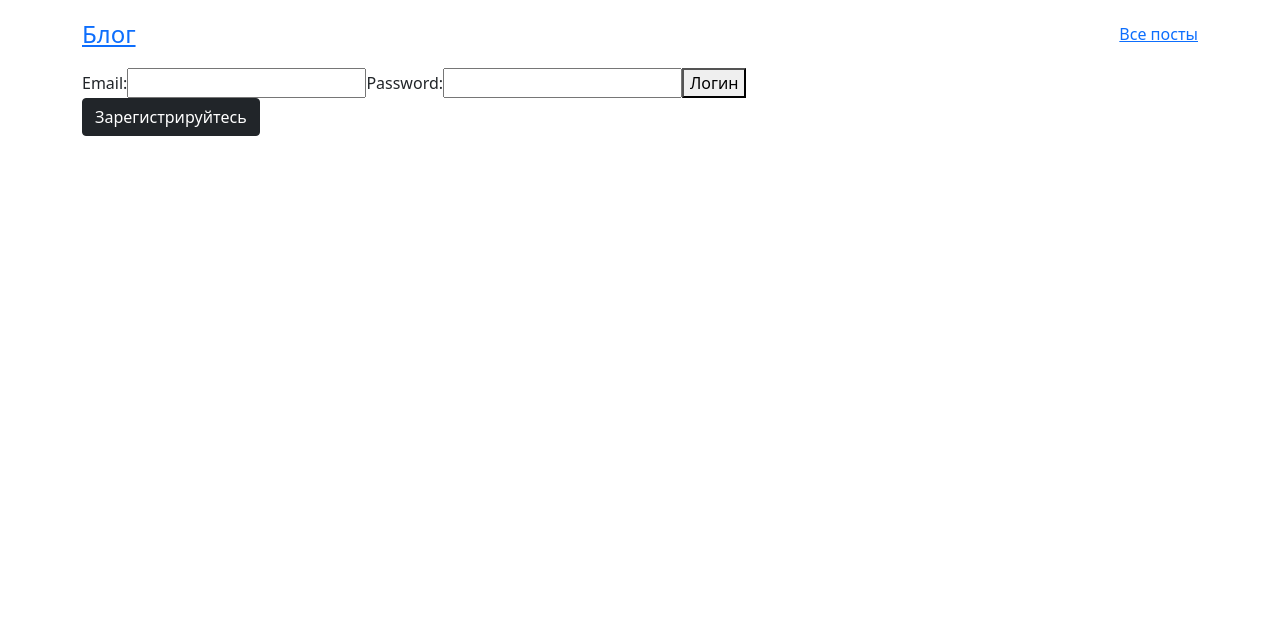
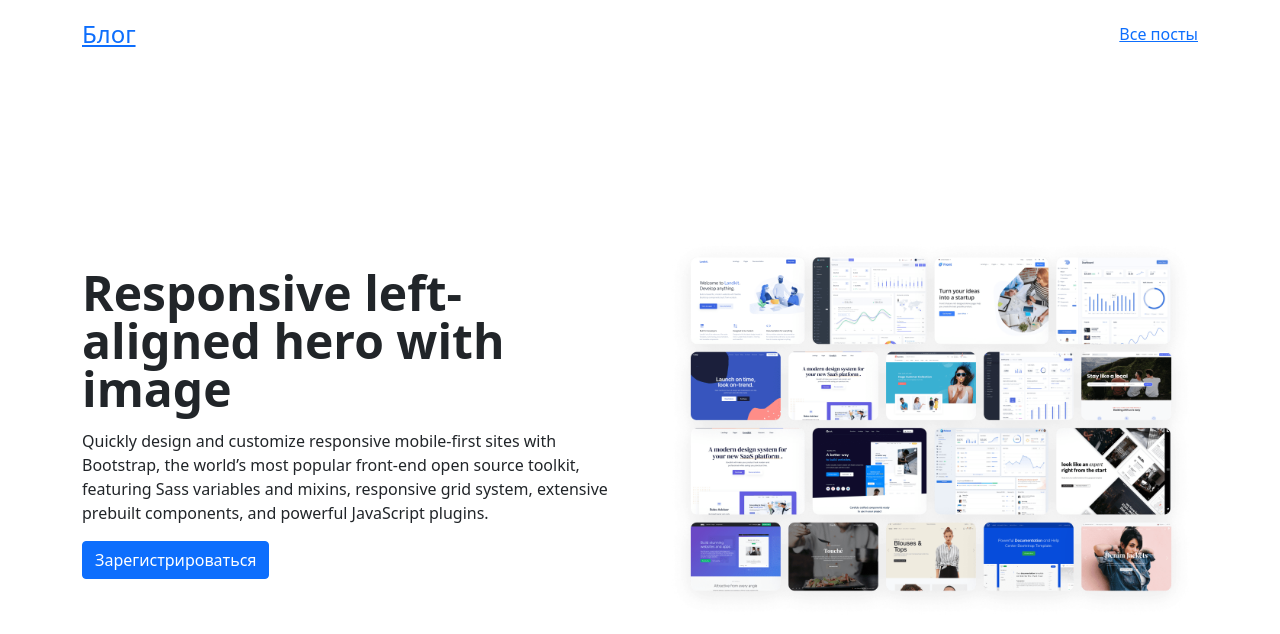
Before and after one commit to becasualle/softskillz, a Next.js app: page / in a window 1280 px wide. Shown: the top 634 px of the page. Built offline with nearby package versions, Linux system fonts and the light colour scheme; no server answers.

Commit message:
basic hero section layout

```diff
--- a/pages/index.js
+++ b/pages/index.js
@@ -5,17 +5,19 @@ import { useEffect, useState } from "react";
 import PostsList from "../components/PostsList";
 import RegisterComp from "../components/RegisterComp";
 import { useRouter } from "next/router";
-import { Button } from "react-bootstrap";
+import { Row, Col, Button } from "react-bootstrap";
+import Image from "next/image";
 import Login from "../components/Login";
 import nookies from "nookies";
+import styles from "./index.module.scss";
 
 export default function Home() {
   // const [latestPosts, setLatestPosts] = useState([]);
   const router = useRouter();
 
-  const goToRegister = () => {
-    router.push("/register");
-  };
+  // const goToRegister = () => {
+  //   router.push("/register");
+  // };
 
   // useEffect(() => {
   //   setLatestPosts(posts.slice(0, 3));
@@ -23,12 +25,34 @@ export default function Home() {
 
   return (
     <>
-      {/* <HomeHeader />
-      <PostsList posts={latestPosts} /> */}
-      <Login />
-      <Button variant="dark" onClick={goToRegister}>
-        Зарегистрируйтесь
-      </Button>
+      <Row
+        className={[
+          styles.hero,
+          "d-flex flex-row-reverse align-items-center g-5",
+        ].join(" ")}
+      >
+        <Col lg={6}>
+          <img
+            src="/bootstrap-themes.png"
+            alt=""
+            className="d-block mx-lg-auto img-fluid"
+          />
+        </Col>
+        <Col lg={6}>
+          <h1 className="display-5 fw-bold lh-1 mb-3">
+            Responsive left-aligned hero with image
+          </h1>
+          <p>
+            Quickly design and customize responsive mobile-first sites with
+            Bootstrap, the world’s most popular front-end open source toolkit,
+            featuring Sass variables and mixins, responsive grid system,
+            extensive prebuilt components, and powerful JavaScript plugins.
+          </p>
+          <div>
+            <Button>Зарегистрироваться</Button>
+          </div>
+        </Col>
+      </Row>
     </>
   );
 }
--- /dev/null
+++ b/pages/index.module.scss
@@ -0,0 +1,3 @@
+.hero {
+  height: 95vh;
+}
```
Also changed, not shown: public/bootstrap-themes.png (added).
